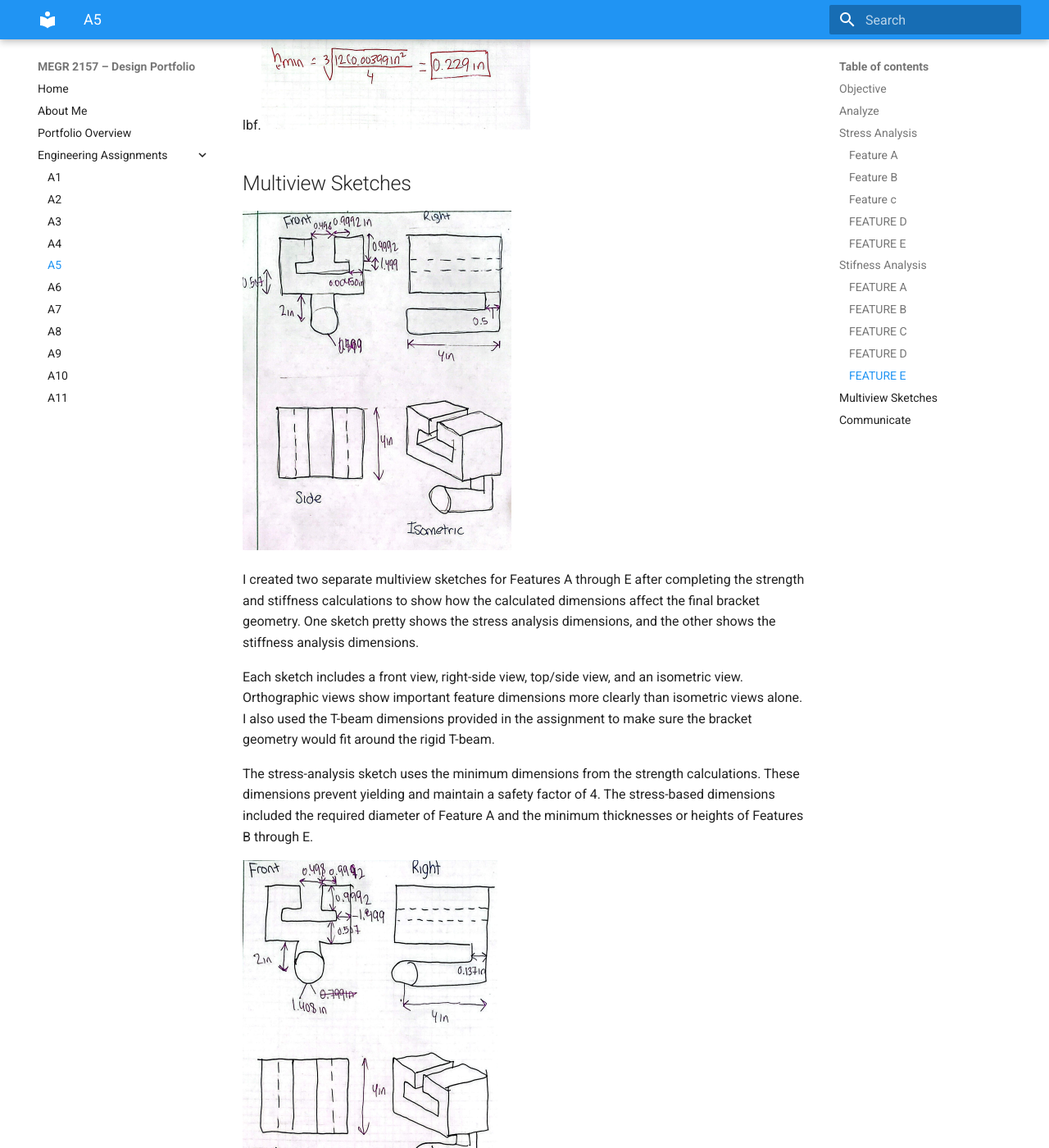
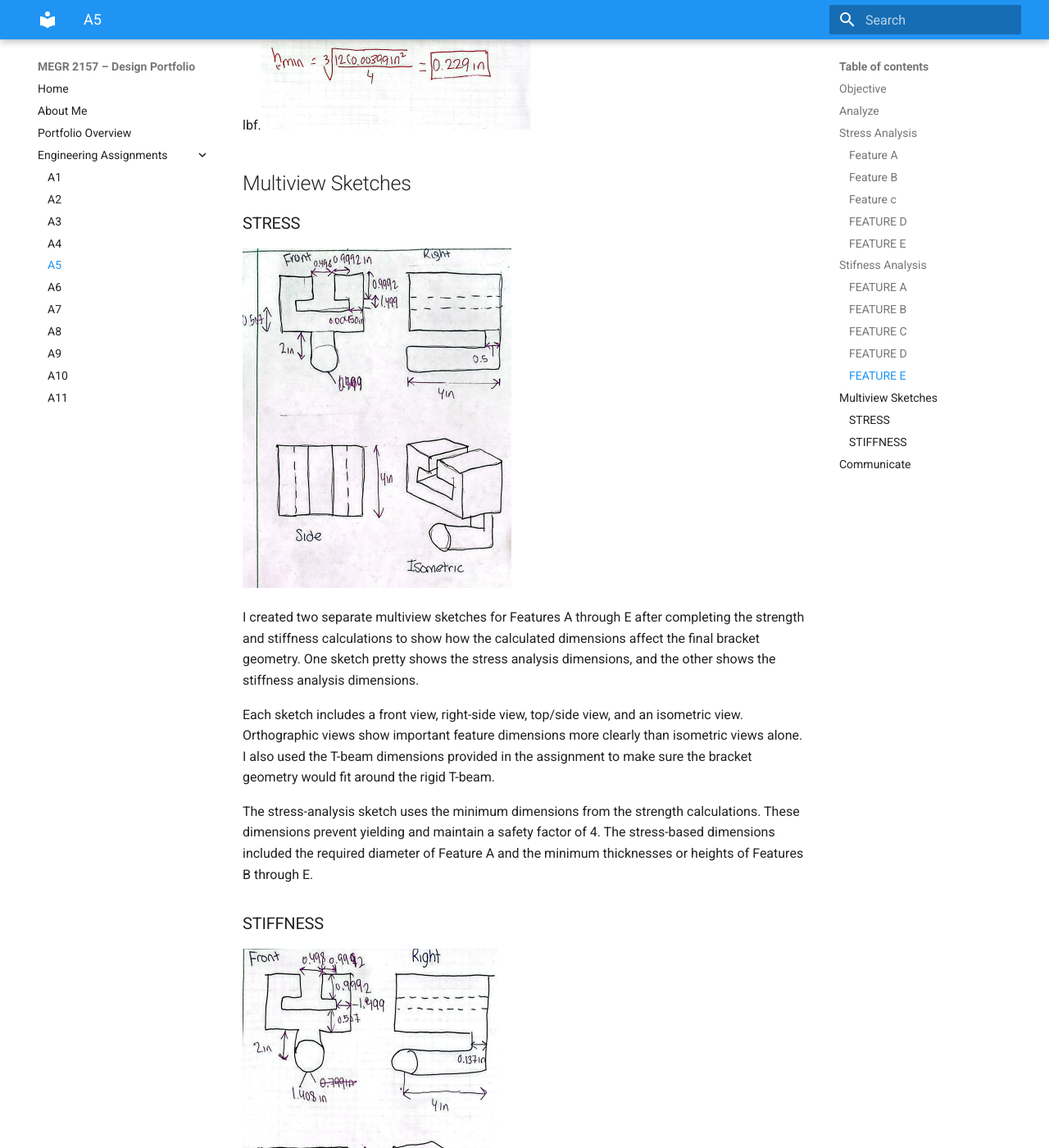
Before and after one commit to ncenatus/design-project-portfolio, an MkDocs documentation site: the page built from docs/assignments/A05/index.md, in a window 1280 px wide and 1400 px high, scrolled down 15360 px. Shown: the whole window at 82% size. Built offline with MkDocs 1.6.1 and Material for MkDocs 9.7.7, drawn with Linux system fonts in a browser that asks for light colours.

Commit message:
Update index.md

```diff
--- a/docs/assignments/A05/index.md
+++ b/docs/assignments/A05/index.md
@@ -163,6 +163,7 @@ For the FBD, since Feature D applies an upward force to Feature E, the applied l
 
 
 ## Multiview Sketches
+### STRESS
 ![A3](B_19.png)
 
 I created two separate multiview sketches for Features A through E after completing the strength and stiffness calculations to show how the calculated dimensions affect the final bracket geometry. One sketch pretty shows the stress analysis dimensions, and the other shows the stiffness analysis dimensions.
@@ -171,7 +172,7 @@ Each sketch includes a front view, right-side view, top/side view, and an isomet
 
 The stress-analysis sketch uses the minimum dimensions from the strength calculations. These dimensions prevent yielding and maintain a safety factor of 4. The stress-based dimensions included the required diameter of Feature A and the minimum thicknesses or heights of Features B through E.
 
-
+### STIFFNESS
 ![A3](B_20.png)
 
 Based on stiffness calculations, the second multiview sketch was created. I used dimensions that kept each feature's deflection below the maximum allowable value of 0.005 in. Since stiffness and stress calculations check different requirements, the two sketches have some different dimensions.
```
